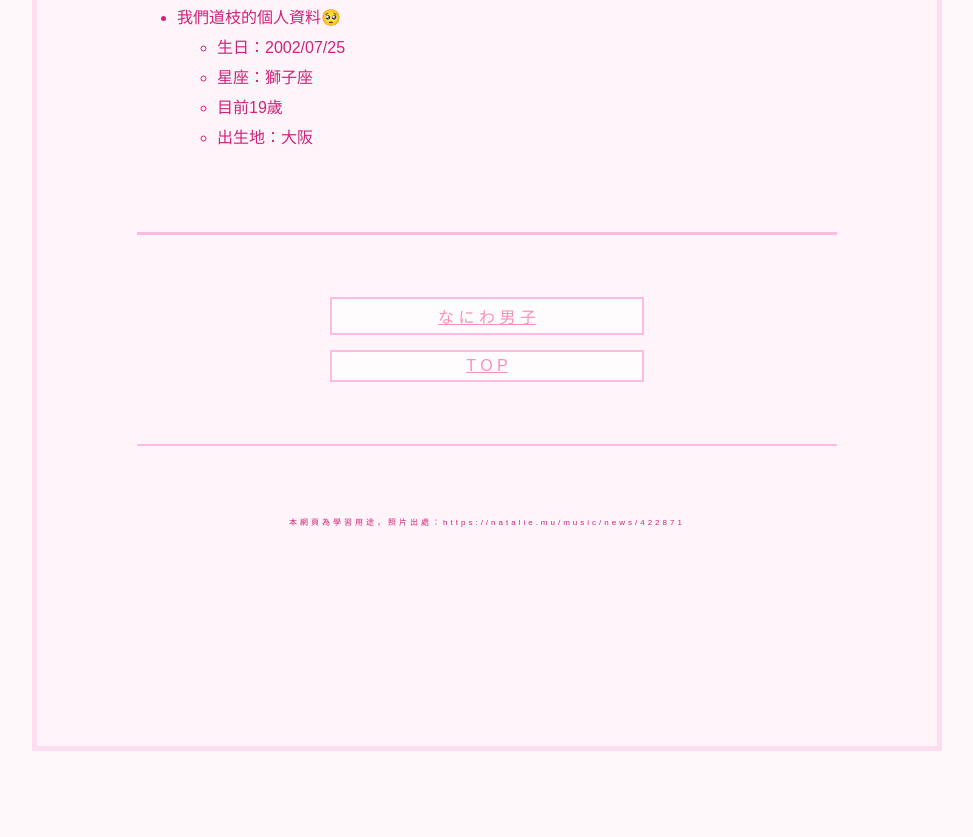
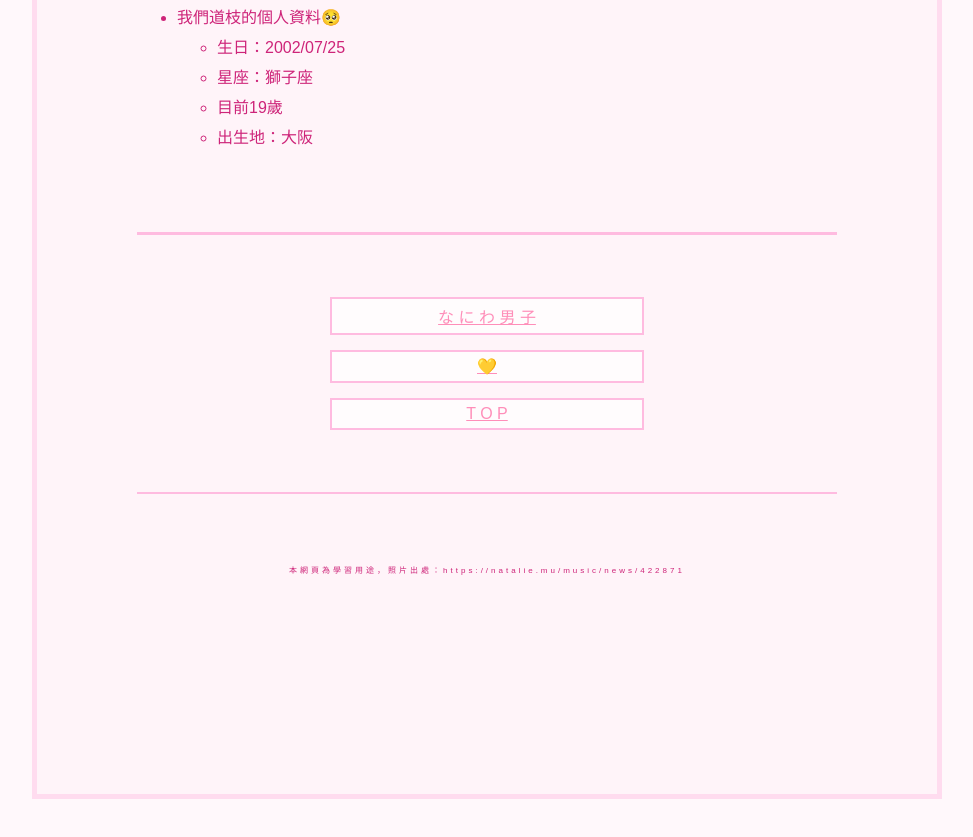
Before and after one commit to Nozomiuwu155/mcsk.github.io, a plain HTML site: page index.html in a window 1280 px wide. Shown: the part 1135-1972 px from the top of the page, without its empty margins (153-1126 px from the left). Before the commit the page ends 1936 px from the top, so only its background shows below. Drawn offline with Linux system fonts and the light colour scheme; a web font is replaced by a local one.

Commit message:
Update index.html

```diff
--- a/index.html
+++ b/index.html
@@ -62,6 +62,7 @@
 
     <!--<a href="https://youtu.be/_-JTlyu5aFk" title="大推✨">☀️累的時候看一下可愛謙杜寶寶☀️</a>-->
     <a href="https://zh.m.wikipedia.org/zh-tw/%E6%B5%AA%E8%8A%B1%E7%94%B7%E5%AD%90" title="跳去別ㄉ網頁喔">な に わ 男 子</a>
+    <a href="https://nozomiuwu155.github.io/ngoknt.github.io/" title="跳去謙杜">💛</a>
     <a href="index.html#h111"">T O P</a>
 
     <p>　　</p>
```
